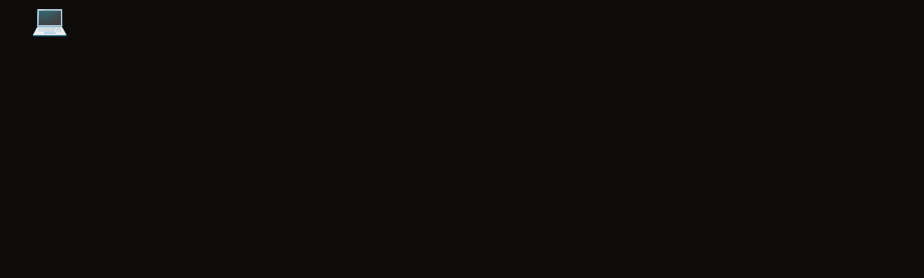
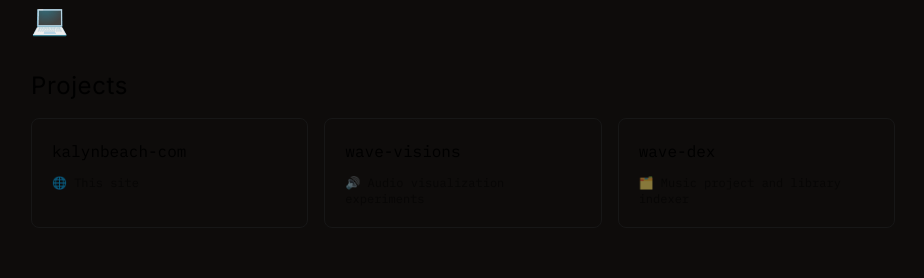
Before and after one commit to kalynbeach/kalynbeach-xyz, a Next.js app: page /code in a window 1280 px wide. Shown: the part 174-452 px from the top of the page, without its empty margins (177-1101 px from the left). Built offline with nearby package versions, Linux system fonts and the light colour scheme.

Commit message:
add Card component, start building out code page

```diff
--- a/src/app/code/page.tsx
+++ b/src/app/code/page.tsx
@@ -1,9 +1,47 @@
+import Card from '@/ui/Card'
+
+const projects = [
+  {
+    title: 'kalynbeach-com',
+    description: '🌐 This site',
+    href: 'https://github.com/kalynbeach/kalynbeach-com'
+  },
+  {
+    title: 'wave-visions',
+    description: '🔊 Audio visualization experiments',
+    href: 'https://github.com/kalynbeach/wave-visions'
+  },
+  {
+    title: 'wave-dex',
+    description: '🗂️ Music project and library indexer',
+    href: 'https://github.com/kalynbeach/wave-dex'
+  }
+]
+
 export default function Code() {
   return (
     <div>
-      <h1 className='text-3xl mb-8'>💻</h1>
+      <h1 className='mb-8 text-3xl'>💻</h1>
+
+      {/* Projects */}
+      <section className='mb-8'>
+        <h2 className='mb-4 text-2xl font-heading tracking-wide'>Projects</h2>
+        <div className='grid lg:grid-cols-3 gap-4'>
+          {projects.map((project, i) => <Card key={i} {...project} />)}
+        </div>
+      </section>
+
       {/* Work (Experience) */}
-      {/* Projects */}
+      {/* <section className='mb-8'>
+        <h2 className='mb-4 text-2xl font-heading tracking-wide'>Work</h2>
+        <p className='text-xl'>🚧</p>
+      </section> */}
+
+      {/* Links */}
+      {/* - Resume (PDF) */}
+      {/* <section className='mb-8'>
+        <h2 className='mb-4 text-2xl font-heading tracking-wide'>Links</h2>
+      </section> */}
     </div>
   )
 }
--- a/src/app/layout.tsx
+++ b/src/app/layout.tsx
@@ -16,7 +16,7 @@ export default function RootLayout({
 }) {
   return (
     <html lang="en">
-      <body className={`${inter.variable} ${ibm_plex_sans.variable} ${ibm_plex_mono.variable} bg-night-900`}>
+      <body className={`${inter.variable} ${ibm_plex_mono.variable} ${ibm_plex_sans.variable} bg-night-900`}>
         <div className='w-full md:max-w-3xl lg:max-w-4xl min-h-screen mx-auto flex flex-col'>
           <Header />
           <main className='min-h-max p-8 md:px-4 md:py-12 flex-1 flex flex-col'>
--- /dev/null
+++ b/src/ui/Card.tsx
@@ -0,0 +1,22 @@
+type Props = {
+  title: string,
+  description: string,
+  href: string
+}
+
+export default function Card({ title, description, href }: Props) {
+  return (
+    <a
+      href={href}
+      className='min-h-fit p-5 font-mono group rounded-lg border border-neutral-900 transition-colors hover:border-gray-300 hover:bg-gray-100 hover:dark:border-neutral-800 hover:dark:bg-neutral-900/30'
+      target='_blank'
+    >
+      <h2 className='mb-3'>
+        {title}
+      </h2>
+      <p className={`m-0 max-w-[30ch] text-xs opacity-50`}>
+        {description}
+      </p>
+    </a>
+  )
+}
```
